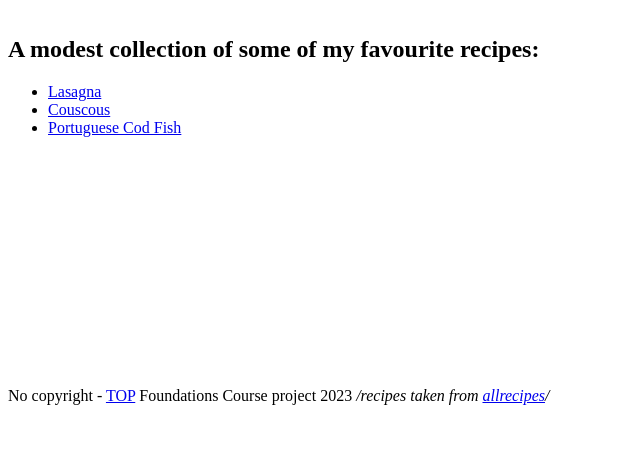
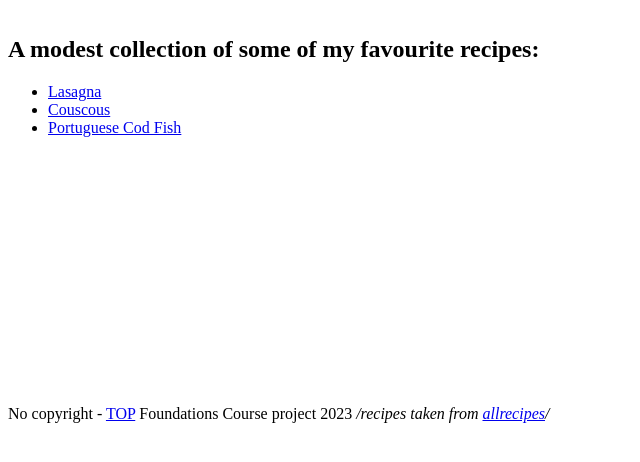
Before and after one commit to PyrusQuercus/odinproject_projects, a plain HTML site: page recipes_proj/index.html in a window 1280 px wide. Shown: the part 174-636 px from the top of the page, without its empty margins (0-640 px from the left). Drawn offline with Linux system fonts and the light colour scheme.

Commit message:
small update to index.html
 - studying view changes from firefox to chromium

```diff
--- a/recipes_proj/index.html
+++ b/recipes_proj/index.html
@@ -19,7 +19,7 @@
         <li><a target="_blank" href="./recipes_lists/lasagna.html">Lasagna</a></li>
         <li><a target="_blank" href="./recipes_lists/cuscuz.html">Couscous</a></li>
         <li><a target="_blank" href="./recipes_lists/bacalhau.html">Portuguese Cod Fish</a></li>
-    </ul><br><br><br><br><br><br><br><br><br><br><br><br><br>
+    </ul><br><br><br><br><br><br><br><br><br><br><br><br><br><br>
     <footer>No copyright - <a target="_blank" href="https://www.theodinproject.com/">TOP</a> Foundations Course project 2023       <i>/recipes taken from <a target="_blank" href="https://www.allrecipes.com">allrecipes</a>/</i></footer>
   </body>
 </html>
```
